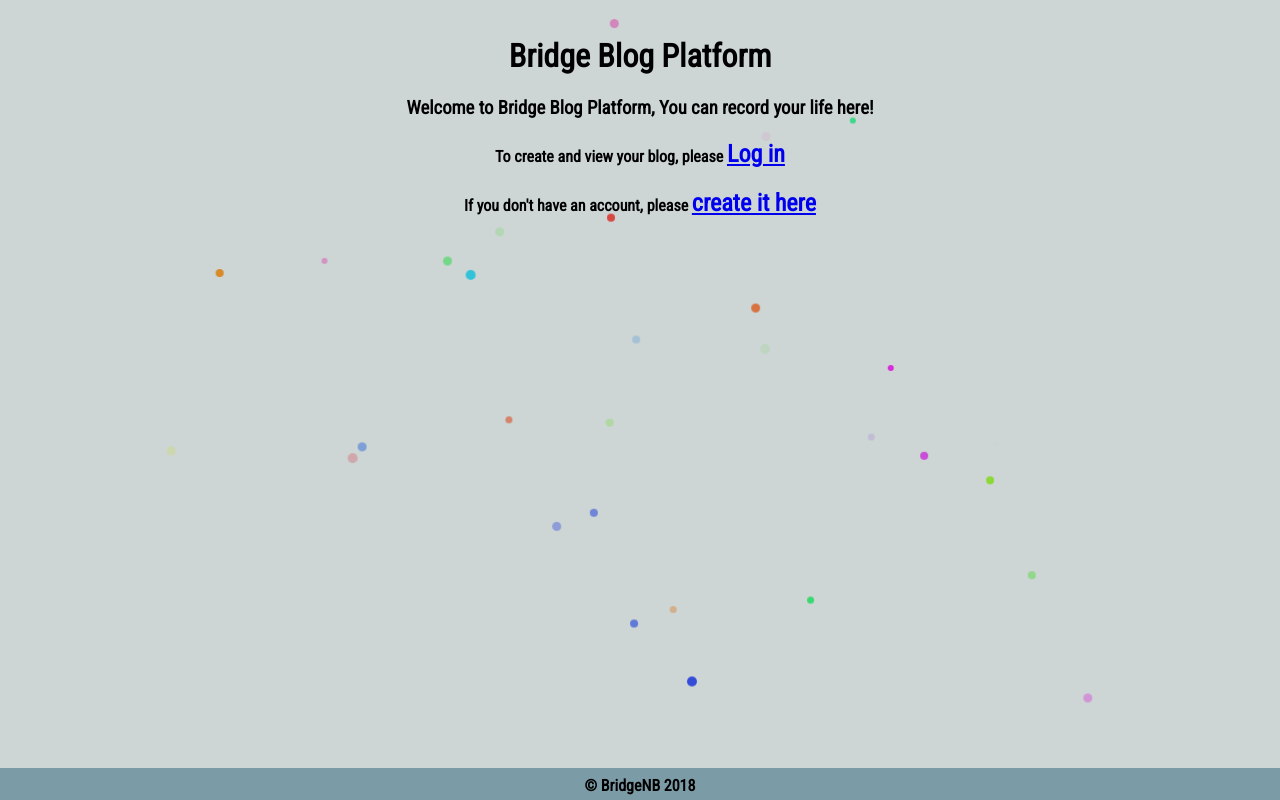
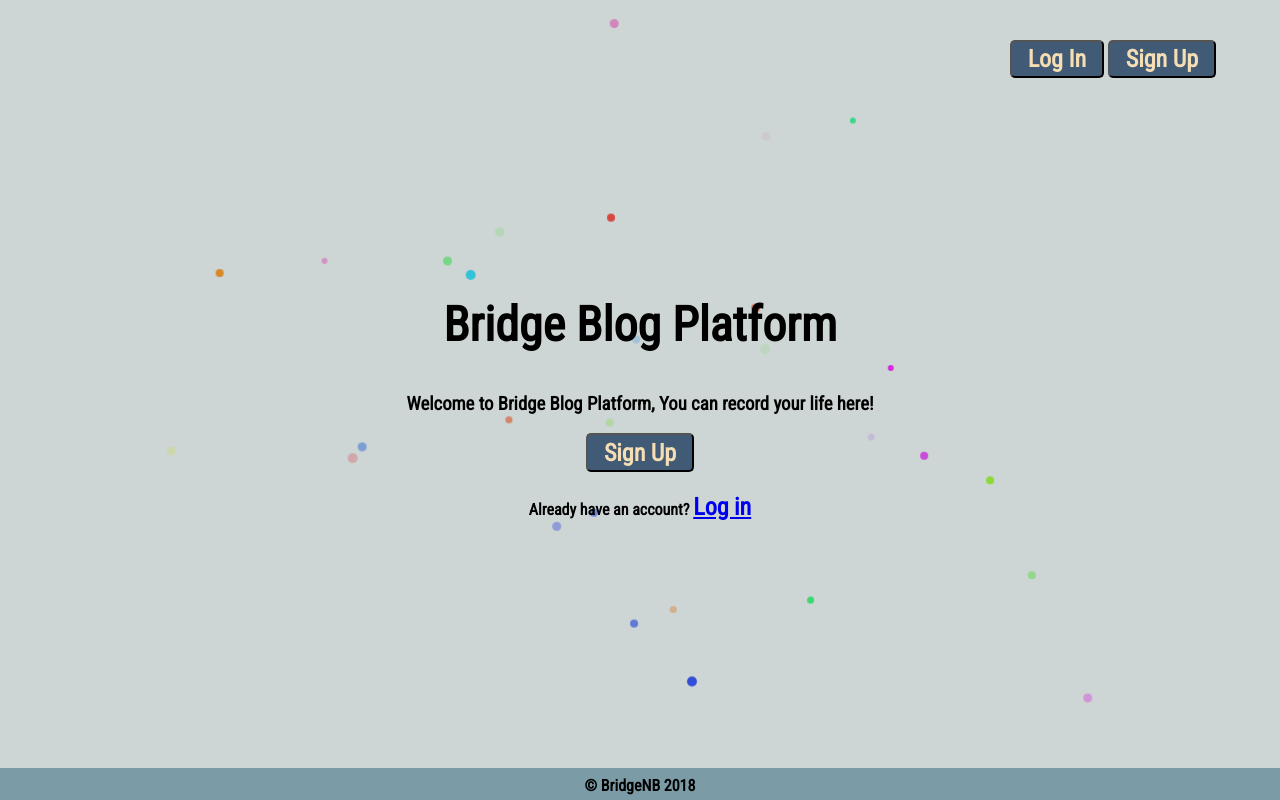
Before and after one commit to BridgeNB/Bridge-Blog, a website: page public/index.html in a window 1280 px wide. Drawn offline with nearby package versions, Linux system fonts and the light colour scheme.

Commit message:
new css added

```diff
--- a/package.json
+++ b/package.json
@@ -32,6 +32,7 @@
     "morgan": "^1.9.1",
     "passport": "^0.4.0",
     "passport-jwt": "^4.0.0",
-    "passport-local": "^1.0.0"
+    "passport-local": "^1.0.0",
+    "loadtest": "*"
   }
 }
--- a/public/bridgenb-blog.css
+++ b/public/bridgenb-blog.css
@@ -43,7 +43,7 @@ input {
     font-size: 1.5rem;
     font-weight: bold;
     border-radius: 5px;
-    background-color: #415b76;
+    background-color: #7b9ba6;
     padding: 0.2rem 1rem;
     color: wheat;
 }
@@ -68,6 +68,26 @@ a {
     font-weight: bold;
     font-size: 1.5rem;
 }
+
+/********* default page   **********/
+#nav-btns {
+    position: fixed;
+    right: 5vw;
+    top: 5vh;
+}
+
+#nav-btns button {
+    font-size: 1rem;
+}
+
+#default-page-nav {
+    padding-top: 15vh;
+}
+
+#default-menu h1 {
+    font-size: 3rem;
+}
+
 /********* Auth and Log in *********/
 
 #auth-menu {
@@ -84,6 +104,10 @@ a {
 
 #login-form input {
     margin: 10px;
+}
+
+#login-form-submit-btn {
+    background-color: #415b76;
 }
 
 #sign-up-form input {
@@ -184,6 +208,10 @@ a {
     color: black;
 }
 
+#blog-edit-form {
+    padding-top: 0;
+}
+
 /********  Detail **********/
 #blog-details .blog-content {
     margin: 1rem;
@@ -195,11 +223,28 @@ a {
     body {
         max-width: 80vw;
     }
+    #nav-btns button {
+        font-size: 1.5rem;
+    }
+    /********* auth *********/
+    form {
+        padding-top: 20vh;
+    }
 }
 
 @media screen and (min-width: 700px) {
     body {
         max-width: 80vw;
+    }
+    #default-page-nav {
+        padding-top: 30vh;
+    }
+    #nav-btns button {
+        font-size: 1.5rem;
+    }
+    /********* auth *********/
+    form {
+        padding-top: 20vh;
     }
 }
 
@@ -207,4 +252,14 @@ a {
     body {
         max-width: 80vw;
     }
+    #default-page-nav {
+        padding-top: 30vh;
+    }
+    #nav-btns button {
+        font-size: 1.5rem;
+    }
+    /********* auth *********/
+    form {
+        padding-top: 20vh;
+    }
 }
--- a/public/index.html
+++ b/public/index.html
@@ -12,12 +12,16 @@
 </head>
 
 <body>
-    <h1>Bridge Blog Platform</h1>
-    <nav>
+    <div id="nav-btns" hidden>
+            <button id="nav-btns-login" onclick="window.location.href='/auth/login.html'">Log In</button>
+            <button id="nav-btns-signup" onclick="window.location.href='/auth/signup.html'">Sign Up</button>
+    </div>
+    <nav id="default-page-nav">
         <div id="default-menu" hidden>
+            <h1>Bridge Blog Platform</h1>
             <h3>Welcome to Bridge Blog Platform, You can record your life here!</h3>
-            <h4>To create and view your blog, please <a href="/auth/login.html">Log in</a></h4>
-            <h4>If you don't have an account, please <a href="/auth/signup.html">create it here</a></h4>
+            <button id="default-menu-btns-signup" onclick="window.location.href='/auth/signup.html'">Sign Up</button>
+            <h4>Already have an account? <a href="/auth/login.html">Log in</a></h4>
         </div>
         <div id="auth-menu" hidden>
             <h3 id="nav-greeting">Welcome!</h3>
--- a/public/index.page.js
+++ b/public/index.page.js
@@ -29,8 +29,10 @@ function updateAuthenticatedUI() {
         STATE.authUser = authUser;
         $('#nav-greeting').html(`Welcome, ${authUser.name}`);
         $('#auth-menu').removeAttr('hidden');
+        $('#default-page-nav').css('padding-top', '0');
     } else {
         $('#default-menu').removeAttr('hidden');
+        $('#nav-btns').removeAttr('hidden');
     }
 }
 
```
Also changed, not shown: public/auth/login.html (+2 -2 lines), public/auth/signup.html (+1 -1 lines), README.md.
